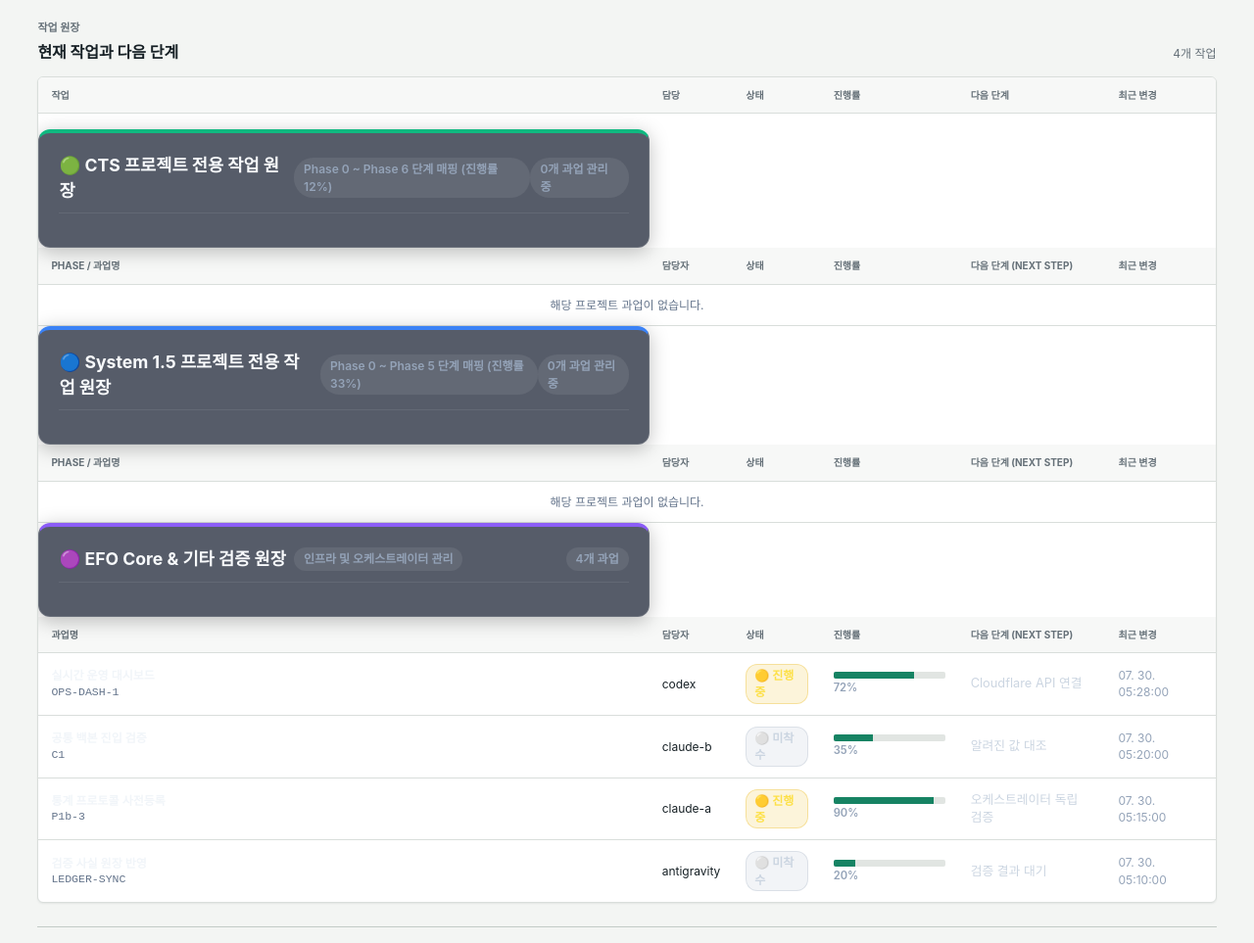
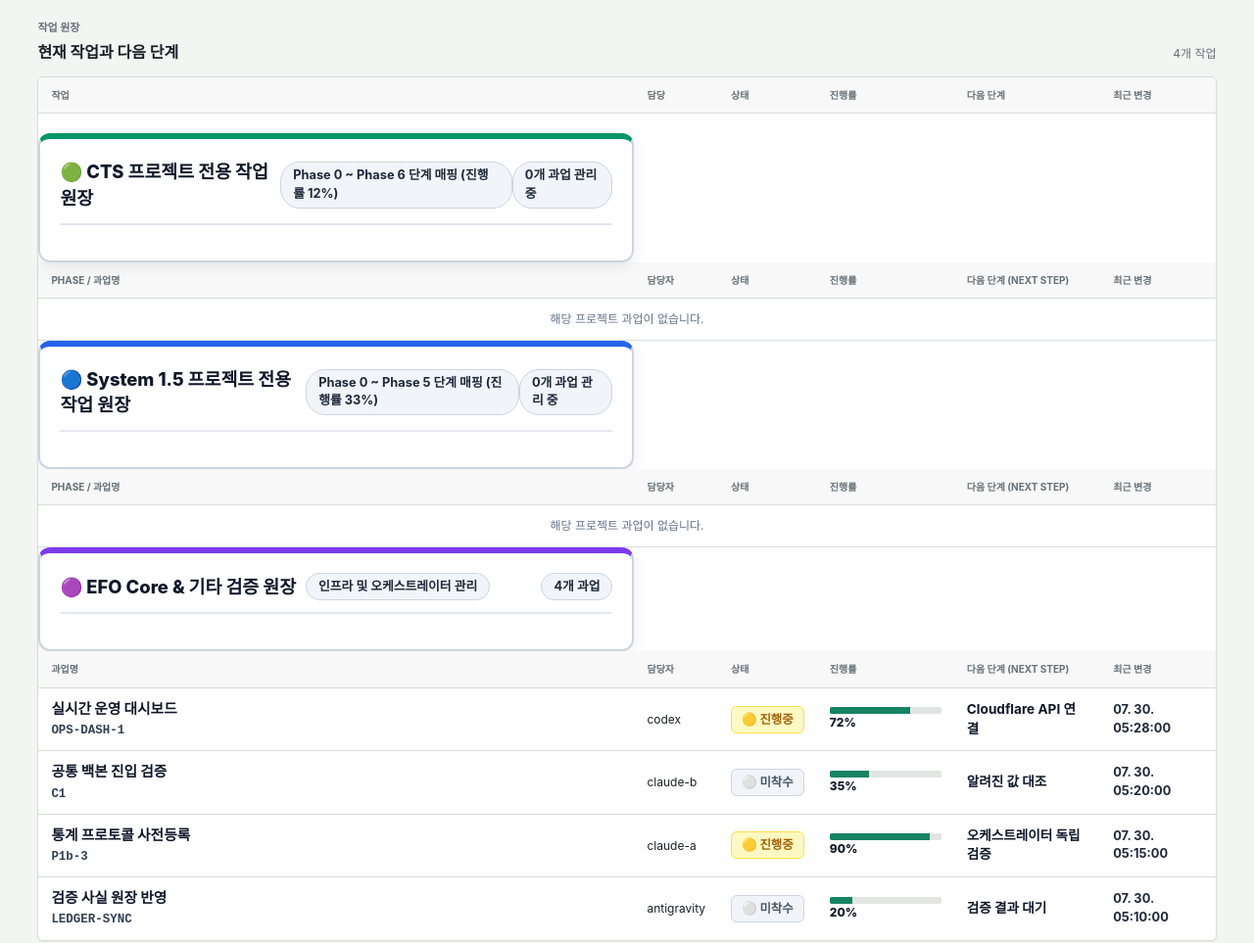
Before and after one commit to heosanghun/evidence-first-orchestrator, a website: page public/index.html in a window 1280 px wide. Shown: the part 3040-4003 px from the top of the page at 98% size. Drawn offline with Linux system fonts and the light colour scheme; no server answers.

Commit message:
STYLE: Make all text ultra bold, high-contrast crisp solid black #0f172a

```diff
--- a/public/assets/app.js
+++ b/public/assets/app.js
@@ -1063,10 +1063,10 @@ function renderTasks(snapshot) {
             <div class="progress-track" role="progressbar" aria-valuenow="${Math.round(progress)}">
               <span style="width:${progress}%"></span>
             </div>
-            <small class="progress-percent-label" style="font-size:0.7rem; color:#94a3b8;">${Math.round(progress)}%</small>
+            <small class="progress-percent-label" style="font-size:0.75rem; color:#0f172a; font-weight:800;">${Math.round(progress)}%</small>
           </td>
-          <td style="font-size:0.8rem; color:#cbd5e1;">${escapeHtml(task.next || task.description || "검증 이력 보관")}</td>
-          <td style="font-size:0.75rem; color:#94a3b8;">${escapeHtml(updated)}</td>
+          <td style="font-size:0.85rem; color:#0f172a; font-weight:700;">${escapeHtml(task.next || task.description || "검증 이력 보관")}</td>
+          <td style="font-size:0.8rem; color:#1e293b; font-weight:700;">${escapeHtml(updated)}</td>
         </tr>
       `;
     }).join("");
--- a/public/assets/styles.css
+++ b/public/assets/styles.css
@@ -1827,102 +1827,138 @@ dialog input:focus {
 }
 
 
-/* === Dedicated Project Ledger Box Styles === */
+
+
+/* === ULTRA HIGH CONTRAST BOLD BLACK PROJECT LEDGER STYLES === */
 .project-ledger-container {
   display: flex;
   flex-direction: column;
   gap: 24px;
-  margin-top: 16px;
+  margin-top: 20px;
 }
 
 .project-ledger-box {
-  background: rgba(15, 23, 42, 0.7);
+  background: #ffffff !important;
   border-radius: 12px;
-  border: 1px solid rgba(255, 255, 255, 0.12);
+  border: 2px solid #cbd5e1 !important;
   padding: 20px;
-  box-shadow: 0 4px 20px rgba(0, 0, 0, 0.25);
-  backdrop-filter: blur(10px);
+  box-shadow: 0 4px 16px rgba(0, 0, 0, 0.08);
 }
 
 .project-ledger-box.cts-theme {
-  border-top: 4px solid #10b981;
+  border-top: 6px solid #059669 !important;
 }
 
 .project-ledger-box.sys15-theme {
-  border-top: 4px solid #3b82f6;
+  border-top: 6px solid #2563eb !important;
 }
 
 .project-ledger-box.core-theme {
-  border-top: 4px solid #8b5cf6;
+  border-top: 6px solid #7c3aed !important;
 }
 
 .project-ledger-header {
   display: flex;
   justify-content: space-between;
   align-items: center;
-  margin-bottom: 14px;
-  padding-bottom: 10px;
-  border-bottom: 1px solid rgba(255, 255, 255, 0.08);
+  margin-bottom: 16px;
+  padding-bottom: 12px;
+  border-bottom: 2px solid #e2e8f0 !important;
 }
 
 .project-ledger-title {
-  font-size: 1.1rem;
-  font-weight: 700;
-  color: #f8fafc;
-  display: flex;
-  align-items: center;
-  gap: 8px;
+  font-size: 1.15rem !important;
+  font-weight: 800 !important;
+  color: #0f172a !important;
+  display: flex;
+  align-items: center;
+  gap: 10px;
 }
 
 .project-ledger-badge {
-  font-size: 0.75rem;
-  padding: 3px 10px;
-  border-radius: 20px;
-  font-weight: 600;
-  background: rgba(255, 255, 255, 0.08);
-  color: #94a3b8;
+  font-size: 0.8rem !important;
+  padding: 4px 12px !important;
+  border-radius: 20px !important;
+  font-weight: 700 !important;
+  background: #f1f5f9 !important;
+  color: #1e293b !important;
+  border: 1px solid #cbd5e1 !important;
 }
 
 .ledger-table-wrapper {
   overflow-x: auto;
   border-radius: 8px;
+  background: #ffffff !important;
 }
 
 .ledger-table {
   width: 100%;
   border-collapse: collapse;
-  font-size: 0.84rem;
+  font-size: 0.88rem !important;
   text-align: left;
+  color: #0f172a !important;
 }
 
 .ledger-table th {
-  background: rgba(30, 41, 59, 0.8);
-  color: #94a3b8;
-  font-weight: 600;
-  padding: 10px 12px;
-  border-bottom: 1px solid rgba(255, 255, 255, 0.1);
+  background: #f8fafc !important;
+  color: #0f172a !important;
+  font-weight: 800 !important;
+  padding: 12px 14px !important;
+  border-bottom: 2px solid #cbd5e1 !important;
   white-space: nowrap;
 }
 
 .ledger-table td {
-  padding: 10px 12px;
-  border-bottom: 1px solid rgba(255, 255, 255, 0.05);
-  color: #cbd5e1;
+  padding: 12px 14px !important;
+  border-bottom: 1px solid #e2e8f0 !important;
+  color: #0f172a !important;
+  font-weight: 700 !important;
   vertical-align: middle;
 }
 
 .ledger-table tbody tr:hover {
-  background: rgba(255, 255, 255, 0.03);
+  background: #f1f5f9 !important;
 }
 
 .task-title-cell {
-  font-weight: 600;
-  color: #f1f5f9;
+  font-weight: 800 !important;
+  color: #0f172a !important;
+  font-size: 0.92rem !important;
+  display: block;
 }
 
 .task-id-tag {
-  font-size: 0.72rem;
-  color: #64748b;
+  font-size: 0.78rem !important;
+  color: #334155 !important;
+  font-weight: 700 !important;
   display: block;
   font-family: monospace;
-}
+  margin-top: 2px;
+}
+
+.enum-badge {
+  font-weight: 800 !important;
+  padding: 4px 10px !important;
+  border-radius: 6px !important;
+  font-size: 0.78rem !important;
+  display: inline-block;
+  white-space: nowrap;
+}
+
+.enum-badge.verified {
+  background: #dcfce7 !important;
+  color: #15803d !important;
+  border: 1px solid #86efac !important;
+}
+
+.enum-badge.working {
+  background: #fef9c3 !important;
+  color: #a16207 !important;
+  border: 1px solid #fde047 !important;
+}
+
+.enum-badge.pending {
+  background: #f1f5f9 !important;
+  color: #475569 !important;
+  border: 1px solid #cbd5e1 !important;
+}
--- a/public/index.html
+++ b/public/index.html
@@ -8,8 +8,8 @@
   <meta name="description" content="Evidence First Orchestrator 실시간 운영 현황">
   <title>EFO Operations</title>
   <link rel="icon" href="/assets/favicon.svg" type="image/svg+xml">
-  <link rel="stylesheet" href="/assets/styles.css?v=2.0.1">
-  <script src="/assets/app.js?v=2.0.1" defer></script>
+  <link rel="stylesheet" href="/assets/styles.css?v=2.0.2">
+  <script src="/assets/app.js?v=2.0.2" defer></script>
 </head>
 <body>
   <header class="topbar">
```
